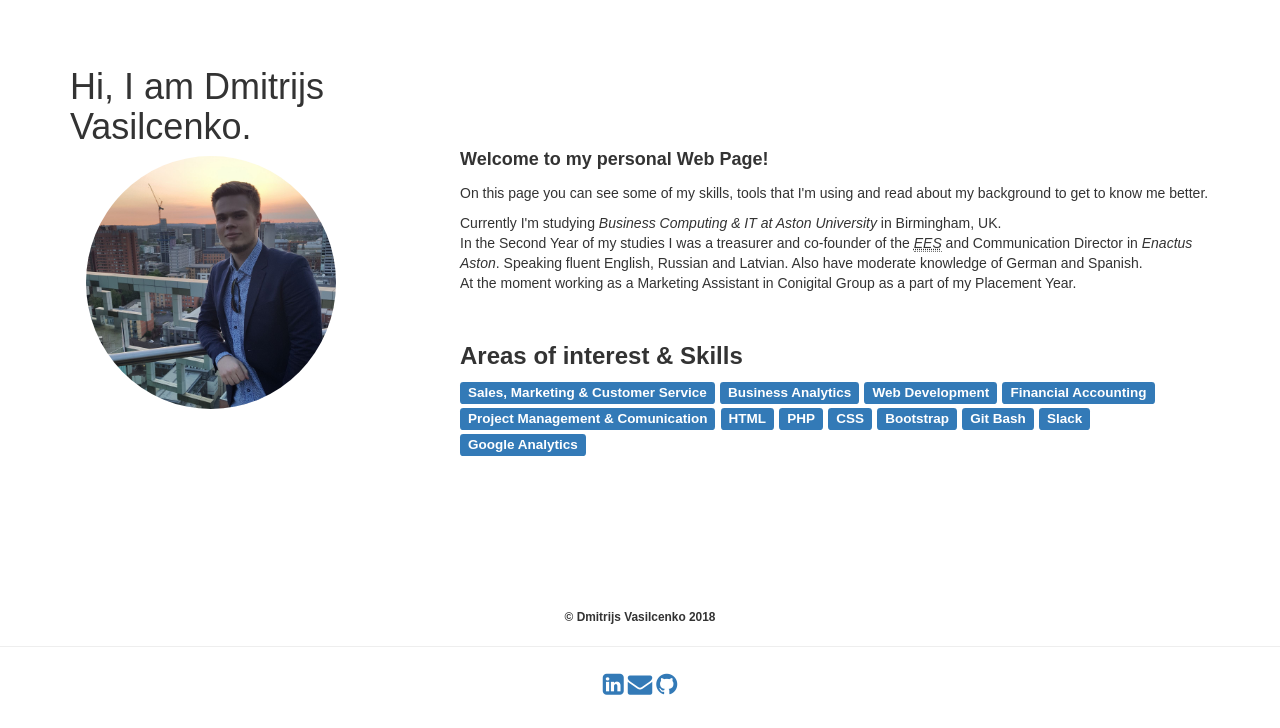
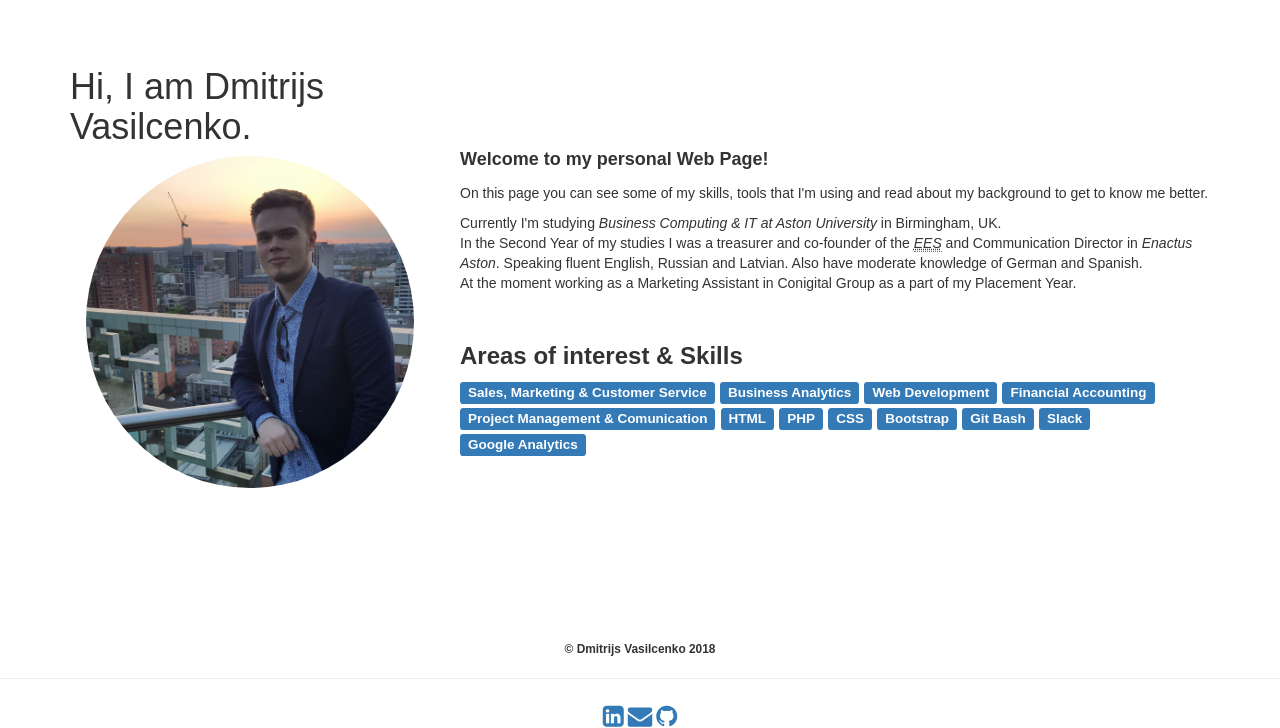
Before and after one commit to vasilced/portfolio, a PHP site: page /index.html in a window 1280 px wide. Shown: the part 53-781 px from the top of the page. Run offline with PHP 8.4, Linux system fonts and the light colour scheme.

Commit message:
Fixed image size issue

```diff
--- a/mystyle.css
+++ b/mystyle.css
@@ -47,3 +47,7 @@ img {
 .demo:hover {
   opacity: 1;
 }
+.col-md-4 img {
+  height:250px;
+  width:100%;
+}
```
Also changed, not shown: gallery.html (indentation only), index.html (indentation only).
